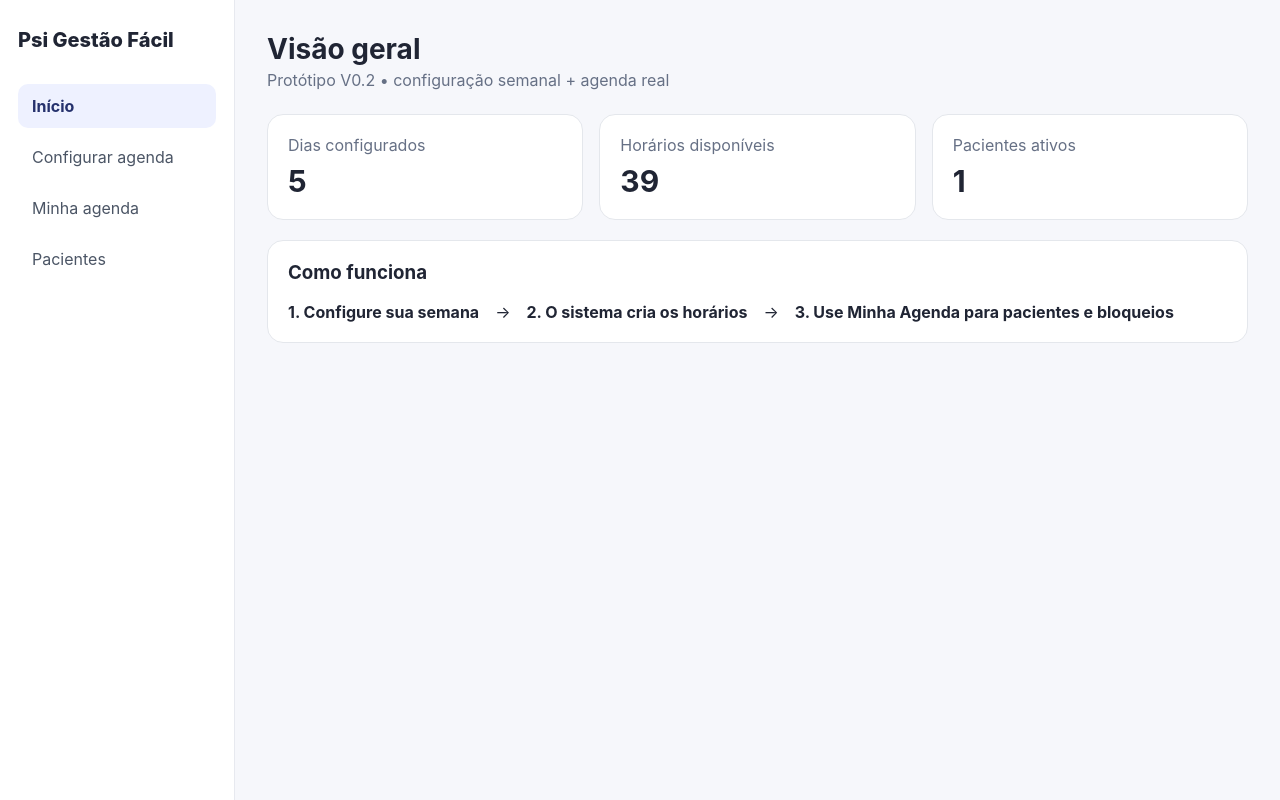
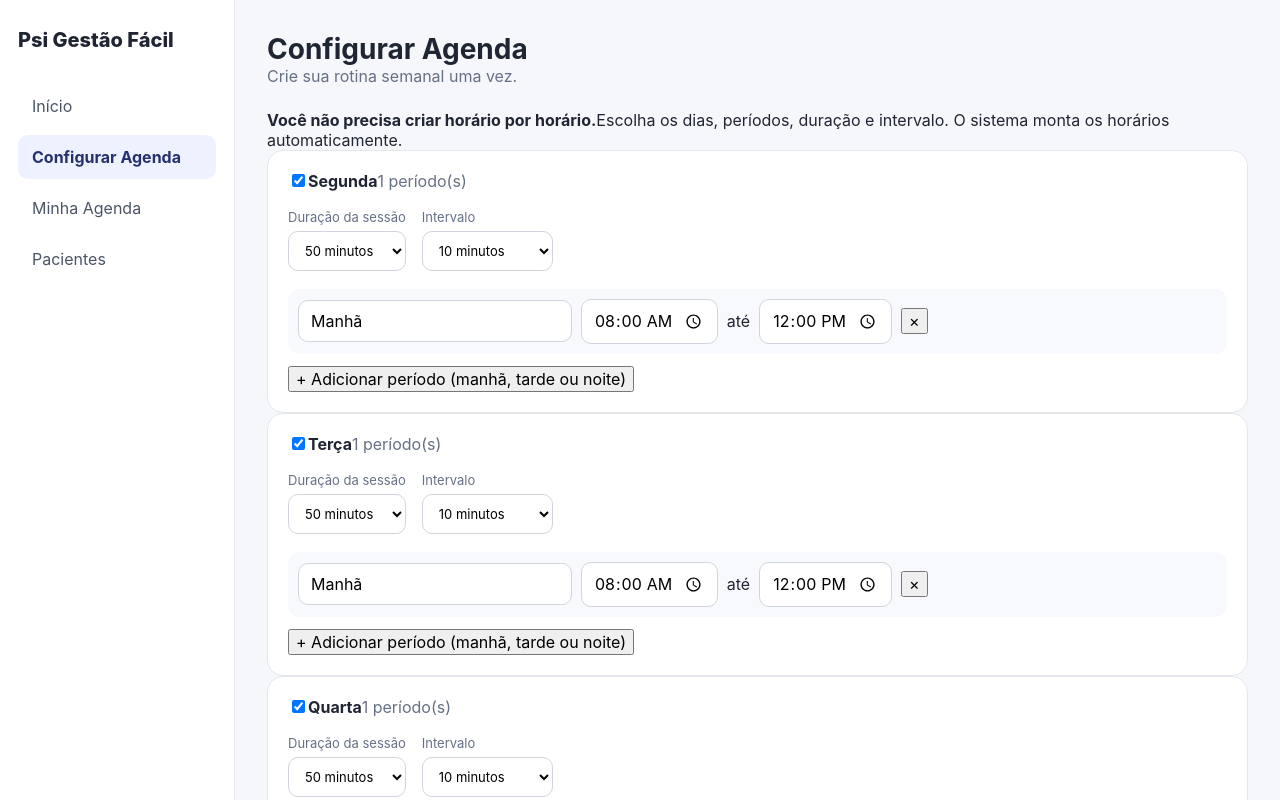
Before and after one commit to scjorge1908-cyber/psi-gestao-facil-Ideia-Jorge, a Next.js app: page / in a window 1280 px wide. Shown: the top 800 px of the page. Built offline with nearby package versions, Linux system fonts and the light colour scheme.

Commit message:
feat: separate weekly schedule setup from patient agenda

```diff
--- a/app/page.tsx
+++ b/app/page.tsx
@@ -1,81 +1,93 @@
 "use client";
 import { useMemo, useState } from "react";
 
-type View="inicio"|"configurar"|"agenda"|"pacientes";
-type Period={id:number,label:string,start:string,end:string};
-type DayRule={day:string,enabled:boolean,duration:number,interval:number,periods:Period[]};
-type AgendaItem={day:string,time:string,status:"available"|"blocked"|"booked",patient?:string};
+type View = "inicio" | "configurar" | "agenda" | "pacientes";
+type Period = { id:string; name:string; start:string; end:string };
+type DayRule = { day:string; enabled:boolean; duration:number; interval:number; periods:Period[] };
 
-const dayNames=["Segunda","Terça","Quarta","Quinta","Sexta","Sábado","Domingo"];
-const initialRules:DayRule[]=dayNames.map((day,i)=>({
-  day,enabled:i<5,duration:50,interval:10,
-  periods:i<5?[{id:1,label:"Manhã",start:"08:00",end:"12:00"},{id:2,label:"Tarde",start:"13:30",end:"18:00"}]:[]
+const DAYS=["Segunda","Terça","Quarta","Quinta","Sexta","Sábado","Domingo"];
+const initialRules:DayRule[]=DAYS.map((day,i)=>({
+  day, enabled:i<5, duration:50, interval:10,
+  periods:i<5?[{id:day+"-1",name:i===2?"Tarde":"Manhã",start:i===2?"13:00":"08:00",end:i===2?"19:00":"12:00"}]:[]
 }));
-
 const toMin=(v:string)=>{const [h,m]=v.split(":").map(Number);return h*60+m};
-const toTime=(m:number)=>String(Math.floor(m/60)).padStart(2,"0")+":"+String(m%60).padStart(2,"0");
+const toTime=(n:number)=>String(Math.floor(n/60)).padStart(2,"0")+":"+String(n%60).padStart(2,"0");
 
 export default function Home(){
- const [view,setView]=useState<View>("inicio");
- const [rules,setRules]=useState<DayRule[]>(initialRules);
- const [exceptions,setExceptions]=useState<Record<string,"blocked"|"available">>({});
+  const [view,setView]=useState<View>("configurar");
+  const [rules,setRules]=useState(initialRules);
+  const [blocked,setBlocked]=useState<string[]>(["Segunda-10:00"]);
   const [patients,setPatients]=useState([{name:"Paciente exemplo",phone:"(48) 99999-0000",payer:"Próprio paciente",status:"Ativo"}]);
- const agenda=useMemo(()=>generateAgenda(rules,exceptions),[rules,exceptions]);
- const activeDays=rules.filter(r=>r.enabled).length;
+
+  const slots=useMemo(()=>rules.flatMap(r=>r.enabled?r.periods.flatMap(p=>{
+    const times:string[]=[]; const step=r.duration+r.interval;
+    for(let t=toMin(p.start);t+r.duration<=toMin(p.end);t+=step) times.push(toTime(t));
+    return times.map(time=>({day:r.day,time,duration:r.duration}));
+  }):[]),[rules]);
+
   return <div className="shell">
-  <aside className="sidebar"><div className="brand">Psi Gestão Fácil</div><div className="nav">
-   {([["inicio","Início"],["configurar","Configurar agenda"],["agenda","Minha agenda"],["pacientes","Pacientes"]] as [View,string][]).map(([k,l])=><button key={k} className={view===k?"active":""} onClick={()=>setView(k)}>{l}</button>)}
-  </div></aside>
-  <main className="main"><div className="top"><div><h1>{({inicio:"Visão geral",configurar:"Configurar agenda",agenda:"Minha agenda",pacientes:"Pacientes"})[view]}</h1><div className="muted">Protótipo V0.2 • configuração semanal + agenda real</div></div></div>
-   {view==="inicio"&&<Dashboard activeDays={activeDays} slots={agenda.filter(x=>x.status==="available").length} patients={patients.length}/>}
-   {view==="configurar"&&<ScheduleBuilder rules={rules} setRules={setRules}/>}
-   {view==="agenda"&&<MyAgenda agenda={agenda} exceptions={exceptions} setExceptions={setExceptions}/>}
+    <aside className="sidebar">
+      <div className="brand">Psi Gestão Fácil</div>
+      <div className="nav">
+        {([["inicio","Início"],["configurar","Configurar Agenda"],["agenda","Minha Agenda"],["pacientes","Pacientes"]] as [View,string][]).map(([k,l])=>
+          <button key={k} className={view===k?"active":""} onClick={()=>setView(k)}>{l}</button>)}
+      </div>
+    </aside>
+    <main className="main">
+      <div className="top">
+        <div><h1 style={{margin:0}}>{({inicio:"Visão geral",configurar:"Configurar Agenda",agenda:"Minha Agenda",pacientes:"Pacientes"})[view]}</h1>
+        <div className="muted">{view==="configurar"?"Crie sua rotina semanal uma vez.":view==="agenda"?"Horários gerados pela sua configuração semanal.":"Protótipo V0.2"}</div></div>
+        {view==="agenda"&&<button className="btn" onClick={()=>alert("Fluxo de agendamento será conectado ao cadastro do paciente.")}>+ Agendar paciente</button>}
+      </div>
+      {view==="inicio"&&<Dashboard slots={slots.length} patients={patients.length}/>}
+      {view==="configurar"&&<Builder rules={rules} setRules={setRules}/>}
+      {view==="agenda"&&<Agenda slots={slots} blocked={blocked} setBlocked={setBlocked}/>}
       {view==="pacientes"&&<Patients patients={patients} setPatients={setPatients}/>}
     </main>
   </div>
 }
 
-function Dashboard({activeDays,slots,patients}:{activeDays:number,slots:number,patients:number}){return <>
- <div className="grid"><div className="card metric"><span>Dias configurados</span><strong>{activeDays}</strong></div><div className="card metric"><span>Horários disponíveis</span><strong>{slots}</strong></div><div className="card metric"><span>Pacientes ativos</span><strong>{patients}</strong></div></div>
- <div className="card section"><h3>Como funciona</h3><div className="flow"><b>1. Configure sua semana</b><span>→</span><b>2. O sistema cria os horários</b><span>→</span><b>3. Use Minha Agenda para pacientes e bloqueios</b></div></div>
+function Dashboard({slots,patients}:{slots:number;patients:number}){
+ return <><div className="grid"><div className="card"><div className="muted">Pacientes ativos</div><h2>{patients}</h2></div><div className="card"><div className="muted">Horários semanais gerados</div><h2>{slots}</h2></div><div className="card"><div className="muted">Próxima etapa</div><h2>Agenda real</h2></div></div><div className="card section"><h3>Nova lógica</h3><p className="muted">Configurar Agenda define a rotina semanal. Minha Agenda mostra os horários resultantes e permite exceções sem destruir a configuração.</p></div></>
+}
+
+function Builder({rules,setRules}:{rules:DayRule[];setRules:(r:DayRule[])=>void}){
+ const patch=(i:number,p:Partial<DayRule>)=>setRules(rules.map((r,x)=>x===i?{...r,...p}:r));
+ const patchPeriod=(i:number,j:number,p:Partial<Period>)=>patch(i,{periods:rules[i].periods.map((q,x)=>x===j?{...q,...p}:q)});
+ return <div>
+  <div className="info"><strong>Você não precisa criar horário por horário.</strong><span>Escolha os dias, períodos, duração e intervalo. O sistema monta os horários automaticamente.</span></div>
+  <div className="day-list">{rules.map((r,i)=><div className={"card day-card "+(!r.enabled?"off":"")} key={r.day}>
+    <div className="day-head"><label className="switchline"><input type="checkbox" checked={r.enabled} onChange={e=>patch(i,{enabled:e.target.checked})}/><strong>{r.day}</strong></label><span className="muted">{r.enabled?(r.periods.length?r.periods.length+" período(s)":"Sem período"):"Não atende"}</span></div>
+    {r.enabled&&<>
+      <div className="settings">
+        <label>Duração da sessão<select className="input" value={r.duration} onChange={e=>patch(i,{duration:Number(e.target.value)})}><option value={30}>30 minutos</option><option value={50}>50 minutos</option><option value={60}>1 hora</option></select></label>
+        <label>Intervalo<select className="input" value={r.interval} onChange={e=>patch(i,{interval:Number(e.target.value)})}><option value={0}>Sem intervalo</option><option value={10}>10 minutos</option><option value={15}>15 minutos</option><option value={30}>30 minutos</option></select></label>
+      </div>
+      <div className="periods">{r.periods.map((p,j)=><div className="period" key={p.id}>
+        <input className="input period-name" value={p.name} onChange={e=>patchPeriod(i,j,{name:e.target.value})}/>
+        <input className="input" type="time" value={p.start} onChange={e=>patchPeriod(i,j,{start:e.target.value})}/>
+        <span>até</span>
+        <input className="input" type="time" value={p.end} onChange={e=>patchPeriod(i,j,{end:e.target.value})}/>
+        <button className="icon-btn" title="Excluir período" onClick={()=>patch(i,{periods:r.periods.filter((_,x)=>x!==j)})}>×</button>
+      </div>)}</div>
+      <button className="link-btn" onClick={()=>patch(i,{periods:[...r.periods,{id:String(Date.now()),name:"Novo período",start:"13:00",end:"18:00"}]})}>+ Adicionar período (manhã, tarde ou noite)</button>
     </>}
-
-function ScheduleBuilder({rules,setRules}:{rules:DayRule[],setRules:(v:DayRule[])=>void}){
- const update=(i:number,patch:Partial<DayRule>)=>{const n=[...rules];n[i]={...n[i],...patch};setRules(n)};
- const updPeriod=(di:number,pi:number,patch:Partial<Period>)=>{const periods=[...rules[di].periods];periods[pi]={...periods[pi],...patch};update(di,{periods})};
- const addPeriod=(i:number)=>update(i,{enabled:true,periods:[...rules[i].periods,{id:Date.now(),label:"Novo período",start:"18:00",end:"21:00"}]});
- return <div className="stack">
-  <div className="card intro"><h3>Defina sua rotina uma única vez</h3><p className="muted">Escolha os dias, períodos e duração. Os horários individuais serão criados automaticamente.</p></div>
-  {rules.map((r,i)=><div className={"dayCard "+(!r.enabled?"off":"")} key={r.day}>
-   <div className="dayHead"><label className="dayToggle"><input type="checkbox" checked={r.enabled} onChange={e=>update(i,{enabled:e.target.checked})}/><strong>{r.day}</strong></label>
-    <span className="muted">{r.enabled?"Atendimento ativo":"Não atende"}</span></div>
-   {r.enabled&&<><div className="settings"><label>Duração da sessão<select className="input" value={r.duration} onChange={e=>update(i,{duration:+e.target.value})}><option value="30">30 min</option><option value="50">50 min</option><option value="60">1 hora</option></select></label>
-    <label>Intervalo<select className="input" value={r.interval} onChange={e=>update(i,{interval:+e.target.value})}><option value="0">Sem intervalo</option><option value="10">10 min</option><option value="15">15 min</option><option value="30">30 min</option></select></label></div>
-    <div className="periods">{r.periods.map((p,pi)=><div className="period" key={p.id}><input className="input periodName" value={p.label} onChange={e=>updPeriod(i,pi,{label:e.target.value})}/><input className="input" type="time" value={p.start} onChange={e=>updPeriod(i,pi,{start:e.target.value})}/><span>até</span><input className="input" type="time" value={p.end} onChange={e=>updPeriod(i,pi,{end:e.target.value})}/><button className="iconBtn" onClick={()=>update(i,{periods:r.periods.filter((_,x)=>x!==pi)})}>Excluir</button></div>)}</div>
-    <button className="btn secondary" onClick={()=>addPeriod(i)}>+ Adicionar período</button></>}
-  </div>)}
+  </div>)}</div>
  </div>
 }
 
-function generateAgenda(rules:DayRule[],exceptions:Record<string,"blocked"|"available">):AgendaItem[]{
- const out:AgendaItem[]=[];
- rules.filter(r=>r.enabled).forEach(r=>r.periods.forEach(p=>{let t=toMin(p.start),end=toMin(p.end);const step=r.duration+r.interval;while(t+r.duration<=end){const time=toTime(t);const key=r.day+"-"+time;out.push({day:r.day,time,status:exceptions[key]||"available"});t+=step}}));
- if(out.length>2){out[1]={...out[1],status:"booked",patient:"Maria Silva"}}
- return out;
-}
-
-function MyAgenda({agenda,exceptions,setExceptions}:{agenda:AgendaItem[],exceptions:Record<string,"blocked"|"available">,setExceptions:(v:Record<string,"blocked"|"available">)=>void}){
- const [day,setDay]=useState("Segunda"); const items=agenda.filter(a=>a.day===day);
- const toggle=(a:AgendaItem)=>{if(a.status==="booked")return;const key=a.day+"-"+a.time;setExceptions({...exceptions,[key]:a.status==="blocked"?"available":"blocked"})};
- return <div className="card"><div className="agendaTop"><div><h3>Agenda da semana</h3><p className="muted">Bloquear um horário aqui altera somente esta ocorrência no protótipo.</p></div><select className="input" value={day} onChange={e=>setDay(e.target.value)}>{dayNames.map(d=><option key={d}>{d}</option>)}</select></div>
-  <div className="legend"><span>🟢 Disponível</span><span>🔵 Paciente agendado</span><span>🔒 Bloqueado</span></div>
-  <div className="slots">{items.length?items.map(a=><div className={"slot "+a.status} key={a.time}><div className="slotTime">{a.time}</div><div className="slotBody"><strong>{a.status==="booked"?a.patient:a.status==="blocked"?"Horário bloqueado":"Disponível"}</strong><small>{a.status==="available"?"Livre para agendamento":a.status==="booked"?"Atendimento confirmado":"Não receber agendamentos"}</small></div>{a.status!=="booked"&&<button className="btn secondary" onClick={()=>toggle(a)}>{a.status==="blocked"?"Liberar":"Bloquear"}</button>}</div>):<div className="empty">Nenhum horário configurado para {day}. Vá em <b>Configurar agenda</b>.</div>}</div>
+function Agenda({slots,blocked,setBlocked}:{slots:{day:string;time:string;duration:number}[];blocked:string[];setBlocked:(x:string[])=>void}){
+ const [day,setDay]=useState("Segunda"); const shown=slots.filter(s=>s.day===day);
+ return <div>
+  <div className="day-tabs">{DAYS.map(d=><button key={d} className={day===d?"selected":""} onClick={()=>setDay(d)}>{d.slice(0,3)}</button>)}</div>
+  <div className="card"><div className="agenda-head"><div><h3>{day}</h3><div className="muted">Clique em um horário para bloquear ou liberar somente este horário.</div></div><span className="pill">{shown.length} horários</span></div>
+   <div className="slot-grid">{shown.length?shown.map(s=>{const key=s.day+"-"+s.time;const b=blocked.includes(key);return <button key={key} className={"slot "+(b?"blocked":"")} onClick={()=>setBlocked(b?blocked.filter(x=>x!==key):[...blocked,key])}><strong>{s.time}</strong><span>{b?"🔒 Bloqueado":"Disponível"}</span><small>{s.duration} min</small></button>}):<div className="empty">Nenhum atendimento configurado para este dia. Use <strong>Configurar Agenda</strong>.</div>}</div>
+  </div>
  </div>
 }
 
-function Patients({patients,setPatients}:{patients:any[],setPatients:any}){
- const [name,setName]=useState("");const [phone,setPhone]=useState("");const [same,setSame]=useState(true);const [fiscal,setFiscal]=useState("");
- const save=()=>{if(!name)return;setPatients([...patients,{name,phone,payer:same?"Próprio paciente":fiscal||"Outro tomador",status:"Ativo"}]);setName("");setPhone("");setFiscal("")};
- return <div className="two"><div className="card"><h3>Novo paciente</h3><div className="form"><input className="input" placeholder="Nome completo" value={name} onChange={e=>setName(e.target.value)}/><input className="input" placeholder="Telefone" value={phone} onChange={e=>setPhone(e.target.value)}/><label><input type="checkbox" checked={same} onChange={e=>setSame(e.target.checked)}/> Nota fiscal para o próprio paciente</label>{!same&&<input className="input" placeholder="Nome / razão social do tomador" value={fiscal} onChange={e=>setFiscal(e.target.value)}/>}<button className="btn" onClick={save}>Salvar paciente</button></div></div>
- <div className="card"><h3>Pacientes cadastrados</h3>{patients.map((p,i)=><div className="patient" key={i}><strong>{p.name}</strong><span>{p.phone}</span><small>Tomador fiscal: {p.payer}</small></div>)}</div></div>
+function Patients({patients,setPatients}:{patients:any[];setPatients:(p:any[])=>void}){
+ const [name,setName]=useState(""); const [phone,setPhone]=useState(""); const [same,setSame]=useState(true); const [fiscal,setFiscal]=useState("");
+ const save=()=>{if(!name.trim())return;setPatients([...patients,{name,phone,payer:same?"Próprio paciente":fiscal||"Outro tomador",status:"Ativo"}]);setName("");setPhone("");setFiscal("")};
+ return <div className="two"><div className="card"><h3>Novo paciente</h3><div className="form-stack"><input className="input" placeholder="Nome completo" value={name} onChange={e=>setName(e.target.value)}/><input className="input" placeholder="Telefone" value={phone} onChange={e=>setPhone(e.target.value)}/><label><input type="checkbox" checked={same} onChange={e=>setSame(e.target.checked)}/> Nota fiscal para o próprio paciente</label>{!same&&<input className="input" placeholder="Nome / razão social do tomador" value={fiscal} onChange={e=>setFiscal(e.target.value)}/>}<button className="btn" onClick={save}>Salvar paciente</button></div></div><div className="card"><h3>Pacientes cadastrados</h3>{patients.map((p,i)=><div className="patient" key={i}><div><strong>{p.name}</strong><div className="muted">{p.phone}</div></div><span className="pill">{p.status}</span></div>)}</div></div>
 }
```
Lines whose indentation alone changed are shown as unchanged.
